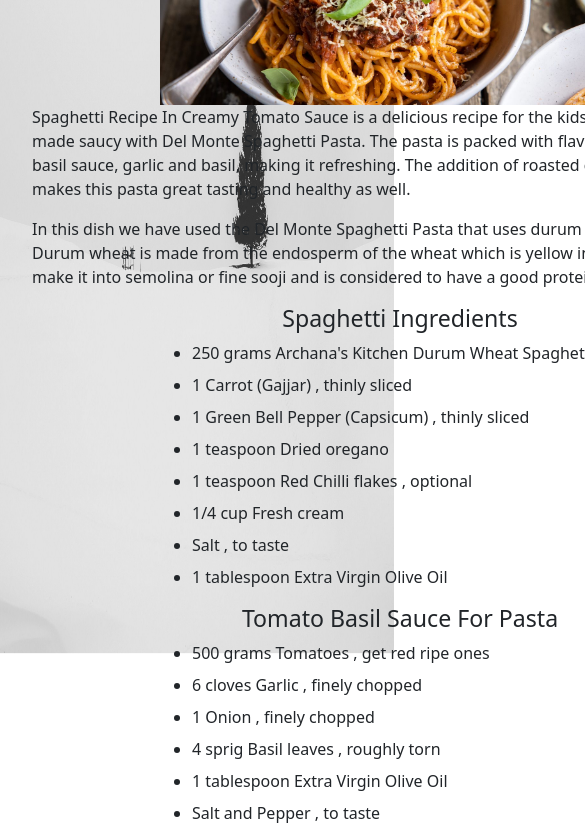
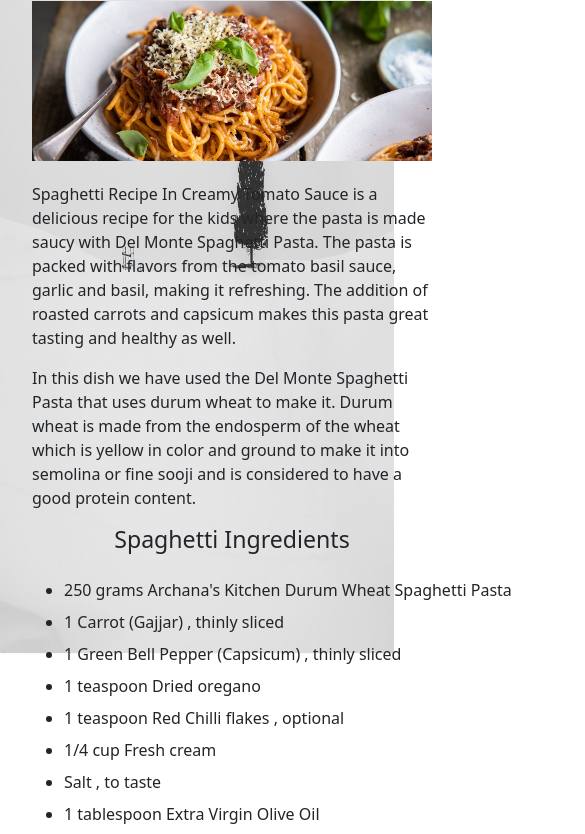
Before and after one commit to joaquintalice/odin-recipes, a plain HTML site: page recipes/spaghetti.html in a window 390 px wide. Shown: the part 202-1036 px from the top of the page, 585 px wide, since content can reach past the window. Drawn offline with Linux system fonts and the light colour scheme.

Commit message:
Fix responsive bugs
Reconfigure from 0 the responsive queries. Now seems work fine

```diff
--- a/recipes/spaghetti.html
+++ b/recipes/spaghetti.html
@@ -4,7 +4,7 @@
 
 <head>
     <meta charset="UTF-8">
-    <meta name ="viewport" content="width=device-width, initial-scale=1.0">
+    <meta name ="viewport" content="width=device-width, initial-scale=1.0, user-scalable=0">
     <title>Spaghetti recipe</title>
     <link rel="stylesheet" href="../style.css">
     <link rel="stylesheet" href="../bootstrap-5.3.0-alpha1-dist/css/bootstrap.css">
--- a/style.css
+++ b/style.css
@@ -221,14 +221,41 @@ ul li {
 
 /*-------------------------------------------------------------RESPONSIVE------------------------------------------------------------------------------------------*/
 
-@media screen and (max-width:500px) {
+@media (max-width:500px) {
     body {
         max-width:50rem;
         display: flexbox;
         justify-content: center;
     }
     .recipe-img {
-        max-width: 30rem;
+        max-width: 25rem;
+    }
+    .recipe-image-container {
+        display: flex;
+        justify-content: left;
+        margin-top: 1.3rem;
+        margin-bottom: 1.3rem;
+    }
+    .description {
+        width: 25rem;
+    }
+    h3 {
+        width: 25rem;
+        margin-bottom: 1.3rem;
+    }
+    .ingredients {
+        width: 50rem;
+        margin-top: 1.5rem;
+        margin-bottom: 2rem;
+    }
+    h1 {
+        width: 25rem;
+    }
+    .steplist {
+        width: 25rem;
+    }
+    .buttons {
+        width: 25rem;
     }
 
 }
```
Also changed, not shown: index.html (+1 -1 lines), recipes/carrotcake.html (+1 -1 lines), recipes/milanesadepollo.html (+1 -1 lines), recipes/spaincake.html (+1 -1 lines).
